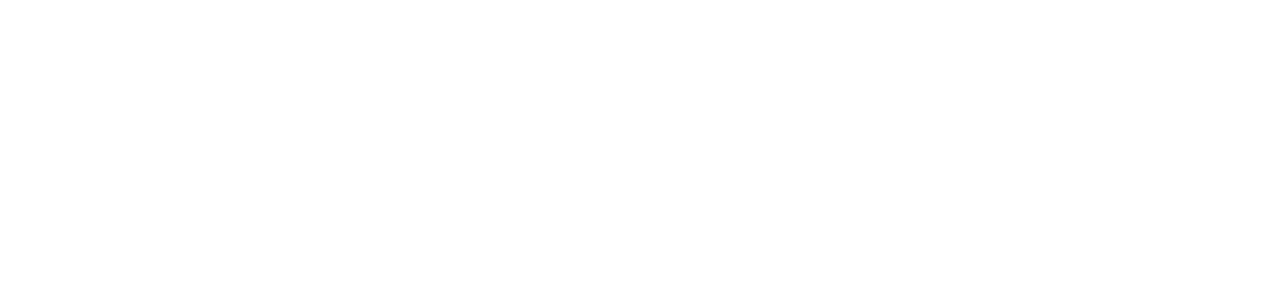
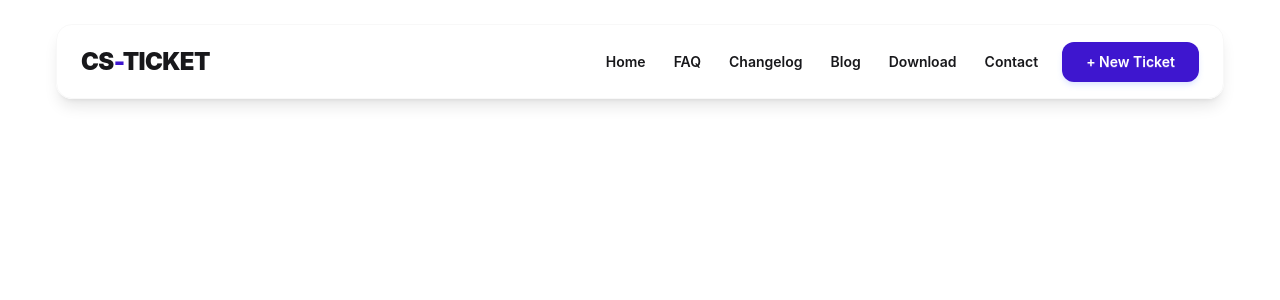
Before and after one commit to kmsmahi/smart-project-3-React, a React (Vite) app: page / in a window 1280 px wide. Shown: the top 300 px of the page. Built offline with nearby package versions, Linux system fonts and the light colour scheme.

Commit message:
navbar done

```diff
--- a/src/App.jsx
+++ b/src/App.jsx
@@ -1,7 +1,9 @@
+import Navbar from "./assets/components/navbar/navbar"
+
 function App() {
   return (
     <>
-
+      <Navbar></Navbar>
 
     </>
   )
--- /dev/null
+++ b/src/assets/components/navbar/navbar.jsx
@@ -0,0 +1,59 @@
+import React from 'react';
+
+const Navbar = () => {
+    return (
+        <div className="container mx-auto px-4 mt-6">
+  <div className="navbar bg-base-100/80 backdrop-blur-md shadow-lg border border-base-200 px-4 lg:px-6 py-3 rounded-2xl">
+
+    {/* --- LEFT SECTION: Mobile Menu + Logo --- */}
+    <div className="navbar-start w-auto">
+      {/* Mobile Dropdown (Visible only on small screens) */}
+      <div className="dropdown">
+        <label tabIndex={0} className="btn btn-ghost lg:hidden mr-2">
+          <svg xmlns="http://www.w3.org/2000/svg" className="h-6 w-6" fill="none" viewBox="0 0 24 24" stroke="currentColor">
+            <path strokeLinecap="round" strokeLinejoin="round" strokeWidth="2" d="M4 6h16M4 12h8m-8 6h16" />
+          </svg>
+        </label>
+        <ul tabIndex={0} className="menu menu-sm dropdown-content mt-3 z-[1] p-2 shadow-xl bg-base-100 rounded-xl w-52 border border-base-200">
+          <li><a>Home</a></li>
+          <li><a>FAQ</a></li>
+          <li><a>Changelog</a></li>
+          <li><a>Blog</a></li>
+          <li><a>Download</a></li>
+          <li><a>Contact</a></li>
+
+        </ul>
+      </div>
+
+      {/* Brand Logo */}
+      <a className="text-xl lg:text-2xl font-black tracking-tight cursor-pointer">
+        CS<span className="text-[#3E16CF]">-</span>TICKET
+      </a>
+    </div>
+
+    {/* --- RIGHT SECTION: Menu & Button --- */}
+    <div className="navbar-end flex-1 justify-end gap-2">
+      {/* Desktop Menu */}
+      <div className="hidden lg:flex">
+        <ul className="menu menu-horizontal px-1 gap-1">
+          <li><a className="hover:text-[#3E16CF] transition-colors font-semibold">Home</a></li>
+          <li><a className="hover:text-[#3E16CF] transition-colors font-semibold">FAQ</a></li>
+          <li><a className="hover:text-[#3E16CF] transition-colors font-semibold">Changelog</a></li>
+          <li><a className="hover:text-[#3E16CF] transition-colors font-semibold">Blog</a></li>
+          <li><a className="hover:text-[#3E16CF] transition-colors font-semibold">Download</a></li>
+          <li><a className="hover:text-[#3E16CF] transition-colors font-semibold">Contact</a></li>
+        </ul>
+      </div>
+
+      {/* Action Button (Stays visible on mobile) */}
+      <a className="btn btn-sm md:btn-md bg-[#3E16CF] hover:bg-[#2d109b] text-white border-none px-4 lg:px-6 shadow-md shadow-indigo-100 normal-case rounded-xl transition-all active:scale-95">
+        + New Ticket
+      </a>
+    </div>
+
+  </div>
+</div>
+    );
+};
+
+export default Navbar;
--- a/src/index.css
+++ b/src/index.css
@@ -1,2 +1,8 @@
 @import "tailwindcss";
 @plugin "daisyui";
+
+.container{
+  max-width: 1200px;
+  margin-left: auto;
+  margin-right: auto;
+}
```
